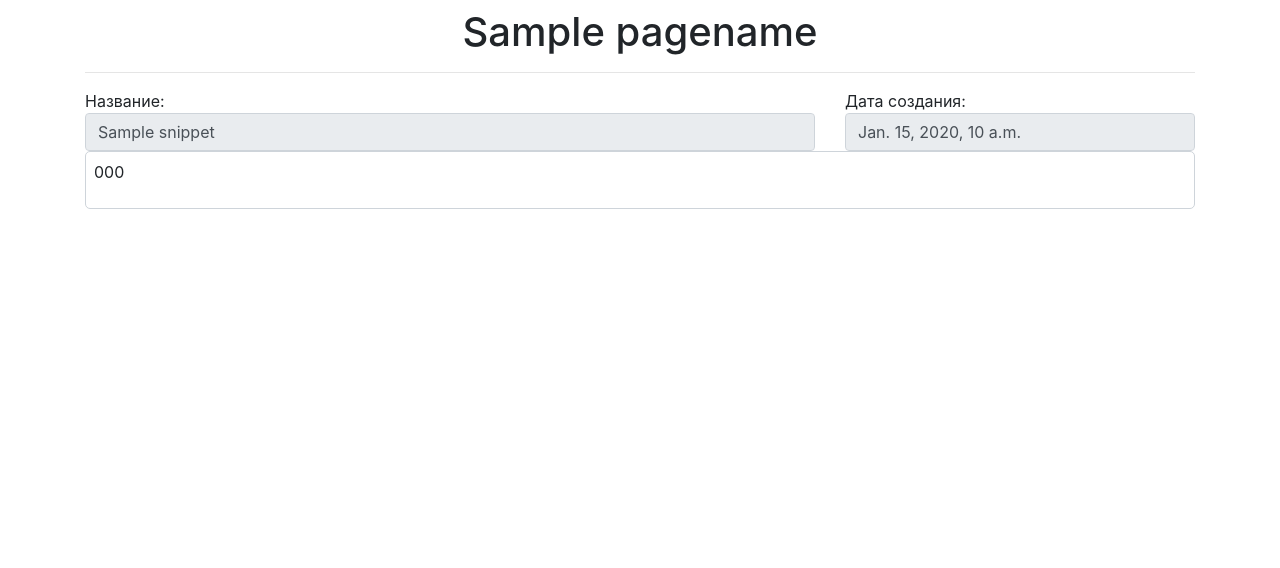
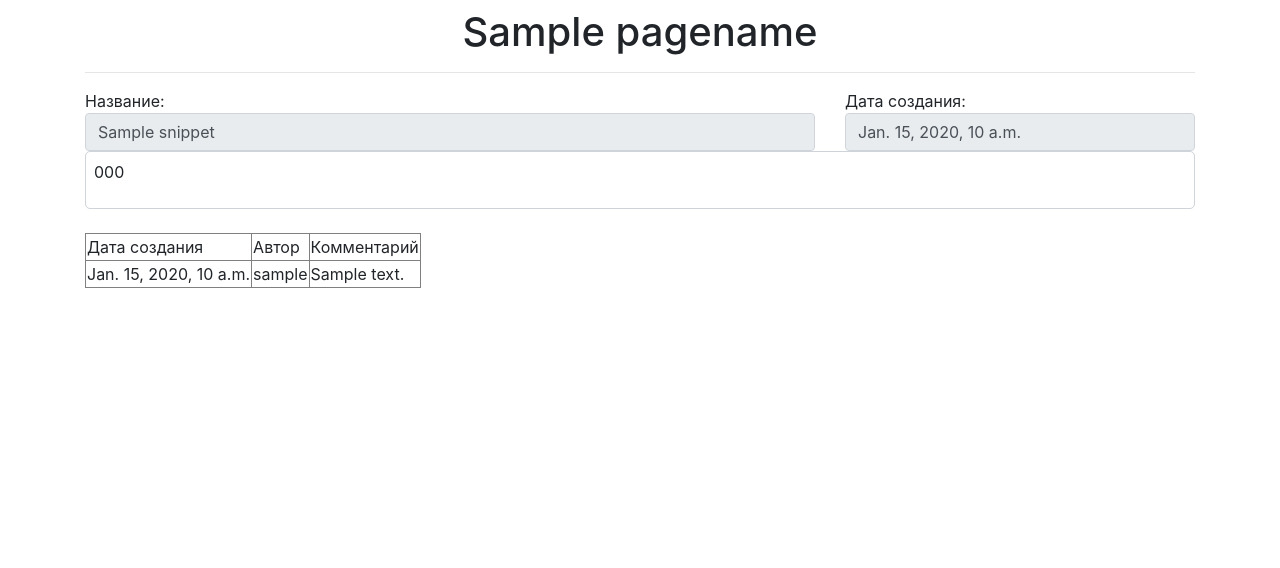
Before and after one commit to gyliver1986/Snipets, a Django app: template templates/pages/snippet_detail.html in a window 1280 px wide. Shown: the part 68-636 px from the top of the page. Run offline with Django 3.2, Linux system fonts and the light colour scheme; the template is opened without the code that fills it: most values are stand-ins (such as "Sample title", 1, 10 or a date in 2020); some libraries are stand-ins or nearby versions.

Commit message:
finish add commit

```diff
--- a/MainApp/forms.py
+++ b/MainApp/forms.py
@@ -63,10 +63,10 @@ class CommentForm(ModelForm):
        fields = ['text']
        labels = {"text": ""}
        widgets = {
-           "text": Textarea(attr={
+           "text": Textarea(attrs={
                "class": "form-control",
                "rows": 5,
                "placeholder": "Комментарий для сниппета",
-               "style": "max-width: 300px",
+               "style": "max-width: 300px"
             })
-       }
+        }
--- a/MainApp/models.py
+++ b/MainApp/models.py
@@ -30,4 +30,4 @@ class Comment(models.Model):
    text = models.TextField(max_length = 1000, verbose_name = "Текст комментария")
    creation_date = models.DateTimeField(auto_now_add=True, verbose_name= "Дата создания")
    author = models.ForeignKey(to=User, on_delete=models.CASCADE, verbose_name= "Автор")
-   snippet = models.ForeignKey(to=Snippet, on_delete=models.CASCADE, verbose_name= "Сниппет")
+   snippet = models.ForeignKey(to=Snippet, on_delete=models.CASCADE, related_name='comments', verbose_name= "Сниппет")
--- a/MainApp/views.py
+++ b/MainApp/views.py
@@ -64,7 +64,7 @@ def snippet_detail(request, snippet_id):
 
     else:
         context['snippet']= snippet
-        context['comments_form'] = CommentForm()
+        context['comment_form'] = CommentForm()
 
 
         return render(request, 'pages/snippet_detail.html', context)
@@ -133,7 +133,7 @@ def create_user(request):
             form.save()
             return redirect("home")
     context['form'] = form
-    return render(request, 'pages/registradftion.html', context)
+    return render(request, 'pages/registration.html', context)
 
 
 def comment_add(request):
--- a/templates/pages/snippet_detail.html
+++ b/templates/pages/snippet_detail.html
@@ -33,6 +33,36 @@
                         </div>
                     </div>
                 </fieldset>
+
+                <br>
+                <table border="1">
+                    <tr>
+                        <td>Дата создания</td>
+                        <td>Автор</td>
+                        <td>Комментарий</td>
+                    </tr>
+
+                    {% for comment in snippet.comments.all  %}
+                        <tr>
+                            <td>{{ comment.creation_date}}</td>
+                            <td>{{ comment.author.username}}</td>
+                            <td>{{ comment.text}}</td>
+                        </tr>
+                    {% endfor %}
+                </table>
+                <br>
+                <div class="row mt-3">
+                    <div class='col'>
+                        {% if request.user.is_authenticated %}
+                            <form action="{% url 'comment_add' %}" method="POST">
+                                {% csrf_token %}
+                                {{comment_form}}
+                                <input type="hidden" name="snippet_id" value="{{snippet.id}}"><br>
+                                <button type="submit" class='btn btn-primary'>Добавить</button>
+                            </form>
+                    {% endif %}
+                    </div>
+                </div>
             </div>
         </div>
     </div>
```
Also changed, not shown: MainApp/migrations/0007_alter_comment_snippet.py (added).
